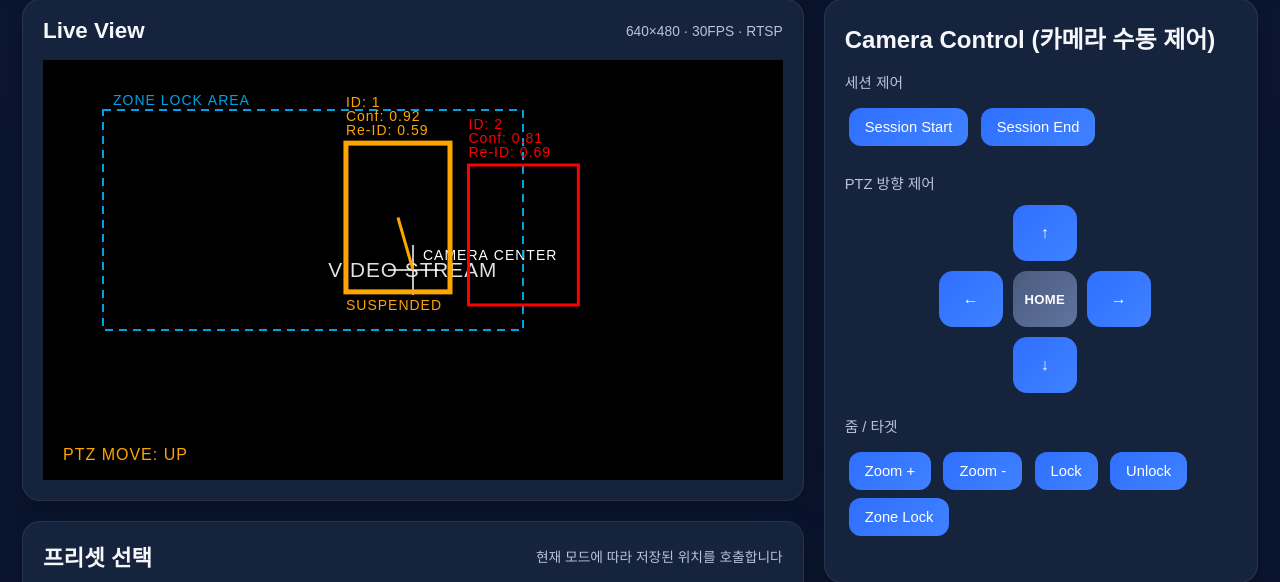
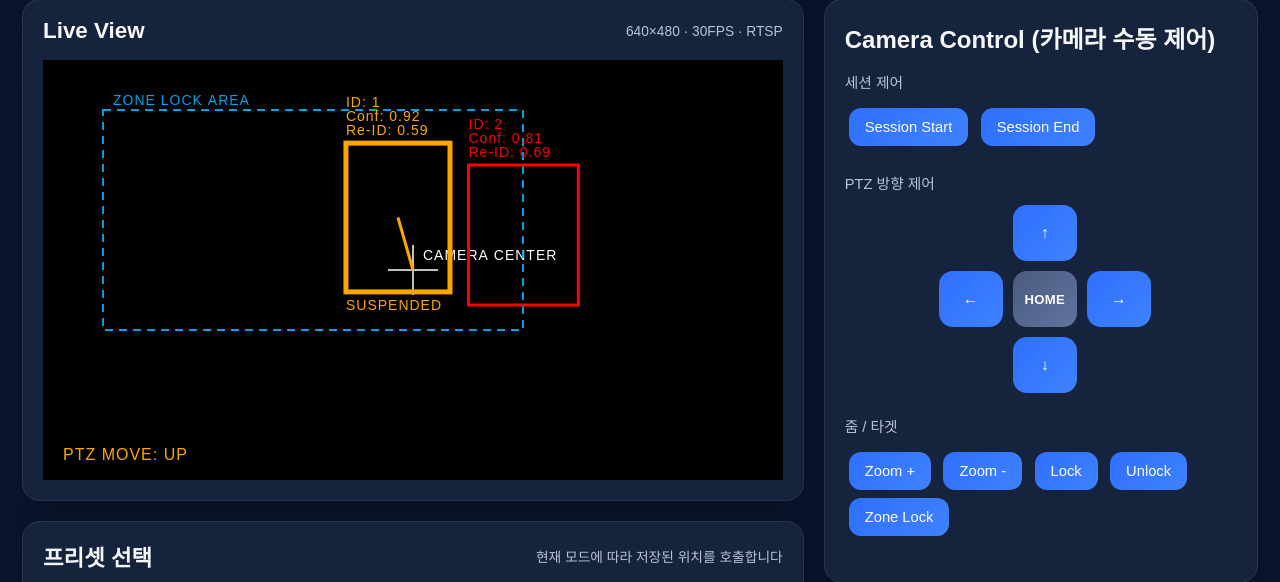
Before and after one commit to jaehyeon-s/PTZ_Speaker_Tracking, a FastAPI app: page / in a window 1280 px wide. Shown: the part 126-708 px from the top of the page. Run offline with FastAPI, Linux system fonts and the light colour scheme.

Commit message:
메인화면 video stream 글자 삭제

```diff
--- a/src/api/dashboard/templates/index.html
+++ b/src/api/dashboard/templates/index.html
@@ -29,7 +29,7 @@
 
                 <div class="video-box">
                     <div class="video-wrapper">
-                        <div class="fake-video">VIDEO STREAM</div>
+                        <div class="fake-video"></div>
                         <canvas id="overlay"></canvas>
                     </div>
                 </div>
```
